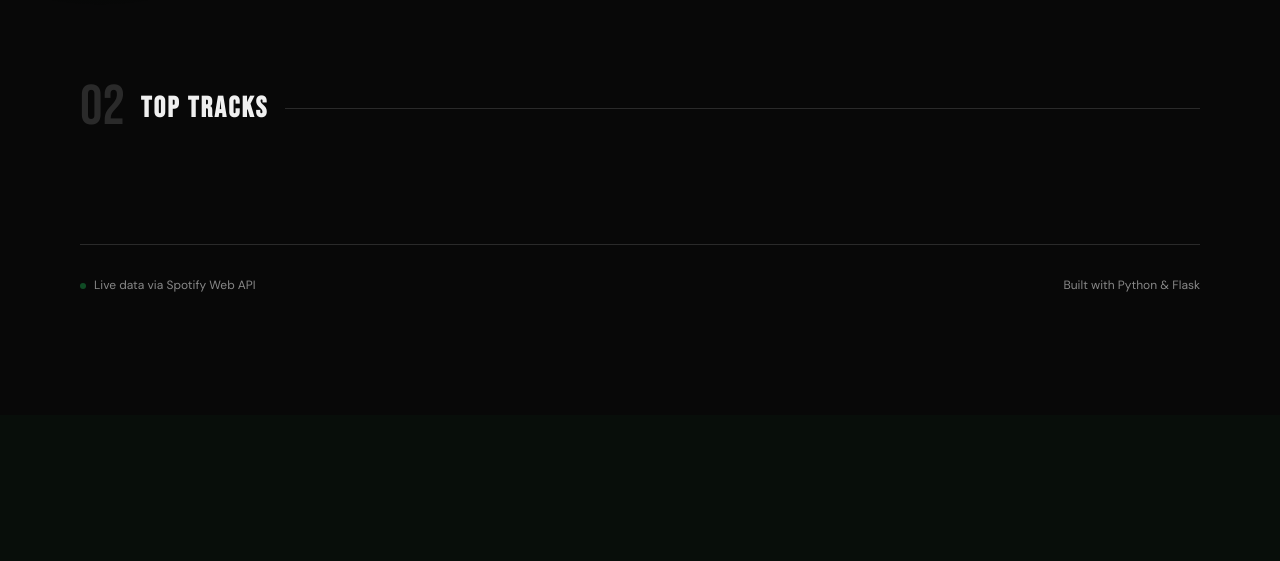
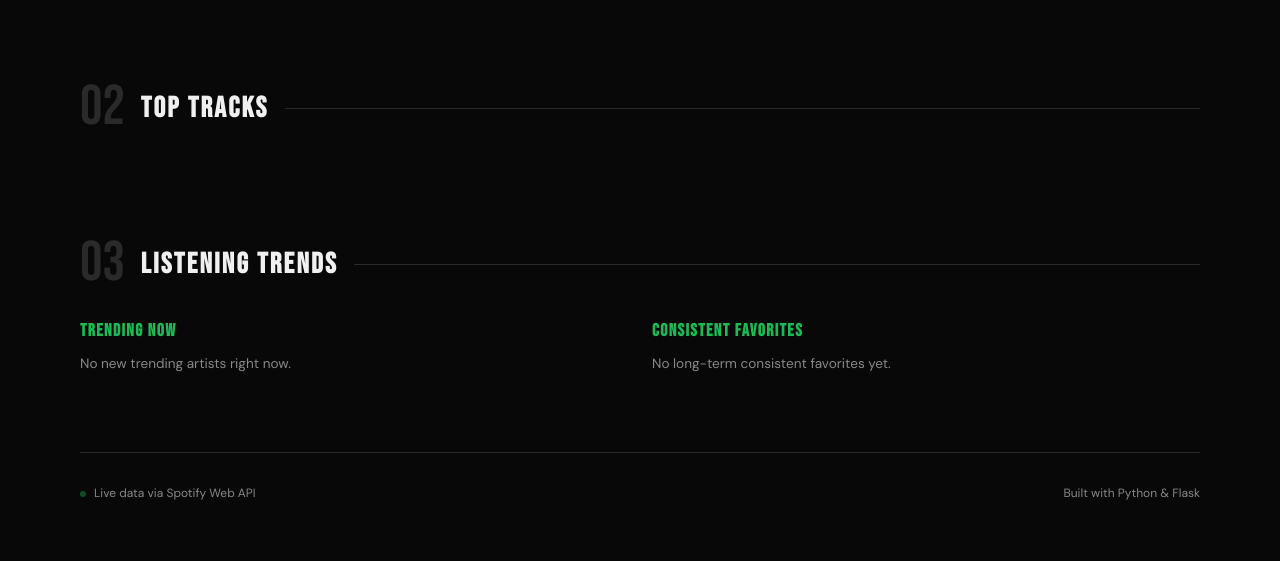
Before and after one commit to malachiwinder/spotify-analytics, a Flask app: template templates/dashboard.html in a window 1280 px wide. Shown: the part 385-946 px from the top of the page. Before the commit the page ends 677 px from the top, so only its background shows below. Run offline with Flask 3, Linux system fonts and the light colour scheme; the template is opened without the code that fills it, so the values that code supplies are empty.

Commit message:
Add pandas-based trending vs consistent favorites feature

```diff
--- a/app.py
+++ b/app.py
@@ -1,7 +1,13 @@
 import os
 import spotipy
+import pandas as pd
+
 from spotipy.oauth2 import SpotifyOAuth
 from flask import Flask, render_template, redirect, request, session, url_for
+from dotenv import load_dotenv
+
+
+load_dotenv()
 
 app = Flask(__name__)
 
@@ -56,7 +62,47 @@
     user = sp.current_user()
     username = user.get("display_name", "Listener")
 
-    return render_template("dashboard.html", artists=artists, tracks=tracks, username=username)
+    ranges_data = fetch_top_artists_all_ranges(sp)
+    for r, artist_list in ranges_data.items():
+        print(r, [a.get("name") for a in artist_list])
+
+    ranges_data = fetch_top_artists_all_ranges(sp)
+    rows = build_artist_range_rows(ranges_data)
+    classified = classify_artists(rows)
+    print(classified)
+
+    return render_template("dashboard.html", artists=artists, tracks=tracks, username=username, classified=classified)
+
+def fetch_top_artists_all_ranges(sp):
+    ranges = ["short_term", "medium_term", "long_term"]
+    results = {}
+    for r in ranges:
+        top_artists_response = sp.current_user_top_artists(time_range=r)  # call the API for this time range
+        results[r] = top_artists_response["items"]  # store just the artist list, keyed by the range name
+    return results
+
+def build_artist_range_rows(ranges_data):
+    rows = []
+    for time_range, artist_list in ranges_data.items():
+        for artist in artist_list:
+            rows.append({"artist": artist.get("name"), "time_range": time_range})
+    return rows
+
+def classify_artists(rows):
+    df = pd.DataFrame(rows)
+    presence = pd.crosstab(df["artist"], df["time_range"]) > 0
+
+    trending = presence[
+        presence.get("short_term", False) & ~presence.get("long_term", False)
+        ].index.tolist()
+
+    consistent = presence[
+        presence.get("short_term", False) &
+        presence.get("medium_term", False) &
+        presence.get("long_term", False)
+        ].index.tolist()
+
+    return {"trending": trending, "consistent": consistent}
 
 @app.route("/logout")
 def logout():
--- a/requirements.txt
+++ b/requirements.txt
@@ -1,3 +1,5 @@
 flask
 spotipy
 gunicorn
+pandas
+python-dotenv
--- a/templates/dashboard.html
+++ b/templates/dashboard.html
@@ -256,6 +256,40 @@
         .track-row:nth-child(9) { animation-delay: 0.45s; }
         .track-row:nth-child(10) { animation-delay: 0.5s; }
 
+        .trend-columns {
+            display: grid;
+            grid-template-columns: 1fr 1fr;
+            gap: 24px;
+        }
+
+        .trend-col h3 {
+            font-family: 'Bebas Neue', sans-serif;
+            font-size: 1.1em;
+            letter-spacing: 0.08em;
+            color: var(--green);
+            margin-bottom: 14px;
+        }
+
+        .trend-pills {
+            display: flex;
+            flex-wrap: wrap;
+            gap: 8px;
+        }
+
+        .trend-pill {
+            background: var(--surface);
+            border: 1px solid var(--border);
+            border-radius: 999px;
+            padding: 8px 16px;
+            font-size: 0.85em;
+            color: var(--text);
+        }
+
+        .trend-empty {
+            color: var(--muted);
+            font-size: 0.85em;
+        }
+
         footer {
             margin-top: 80px;
             padding-top: 32px;
@@ -333,6 +367,36 @@
         </div>
     </div>
 
+    <div class="section">
+        <div class="section-header">
+            <span class="section-num">03</span>
+            <h2>LISTENING TRENDS</h2>
+            <div class="section-line"></div>
+        </div>
+        <div class="trend-columns">
+            <div class="trend-col">
+                <h3>TRENDING NOW</h3>
+                <div class="trend-pills">
+                    {% for name in classified.trending %}
+                        <span class="trend-pill">{{ name }}</span>
+                    {% else %}
+                        <span class="trend-empty">No new trending artists right now.</span>
+                    {% endfor %}
+                </div>
+            </div>
+            <div class="trend-col">
+                <h3>CONSISTENT FAVORITES</h3>
+                <div class="trend-pills">
+                    {% for name in classified.consistent %}
+                        <span class="trend-pill">{{ name }}</span>
+                    {% else %}
+                        <span class="trend-empty">No long-term consistent favorites yet.</span>
+                    {% endfor %}
+                </div>
+            </div>
+        </div>
+    </div>
+
     <footer>
         <p><span class="dot"></span>Live data via Spotify Web API</p>
         <p>Built with Python & Flask</p>
```
Also changed, not shown: 2 other files. Lines whose indentation alone changed are shown as unchanged.
